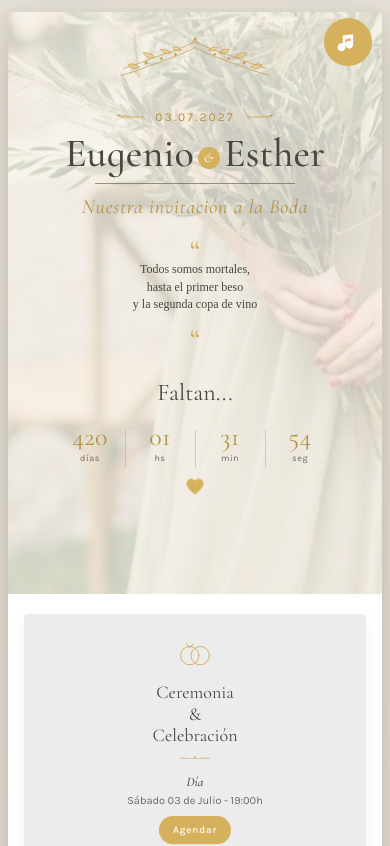
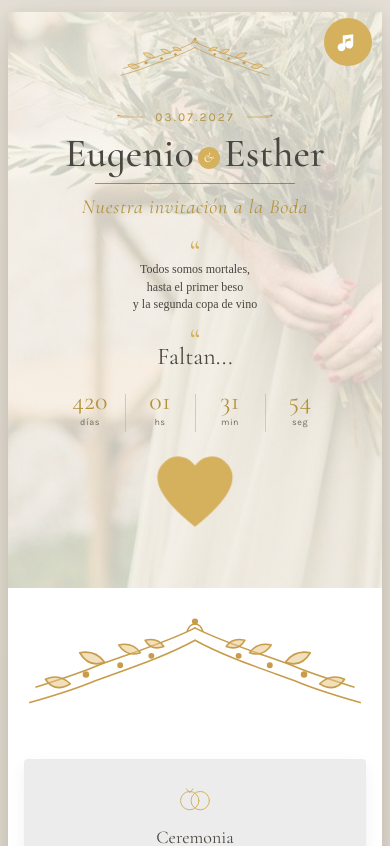
Before and after one commit to YerayCastillo13/BodaEugenioEsther, a React (Vite) app: page / in a window 390 px wide. Shown: the top 846 px of the page. Built offline with nearby package versions, Linux system fonts and the light colour scheme; a web font is replaced by a local one.

Commit message:
corazón más grande

```diff
--- a/App.jsx
+++ b/App.jsx
@@ -383,7 +383,7 @@ function Invitation() {
           <span className="quote-mark bottom">&rdquo;</span>
         </div>
 
-      <div ref={countdownRef} className={`block ${countdownInView ? 'animate-in' : ''}`} style={{ paddingTop: 36, paddingBottom: 48 }}>
+      <div ref={countdownRef} className={`block ${countdownInView ? 'animate-in' : ''}`} style={{ paddingTop: 0, paddingBottom: 0 }}>
         <h2 className="countdown-title">Faltan...</h2>
         <div className="counters">
           {[
@@ -439,6 +439,8 @@ function Invitation() {
           <button className="btn-pill" onClick={() => setModal("map2")}>¿Cómo llegar?</button>
         </div>
       </div> */}
+
+      <SectionDivider from="#ffffff" to="#ffffff" />
 
       <section className="confirm">
         <div ref={eventCardRef} className={`event-card ${eventInView ? 'animate-in' : ''}`}>
--- a/index.html
+++ b/index.html
@@ -950,7 +950,7 @@
     }
     .counter-num { font-size: 26px; }
     .counter-label { font-size: 9px; margin-top: 2px; }
-    .heart-pulse { margin: 10px auto 0; width: 22px; }
+    .heart-pulse { margin: 10px auto 0; width: 100px; }
 
     /* Countdown inline styles override */
     section.block[style*="paddingTop"] {
```
